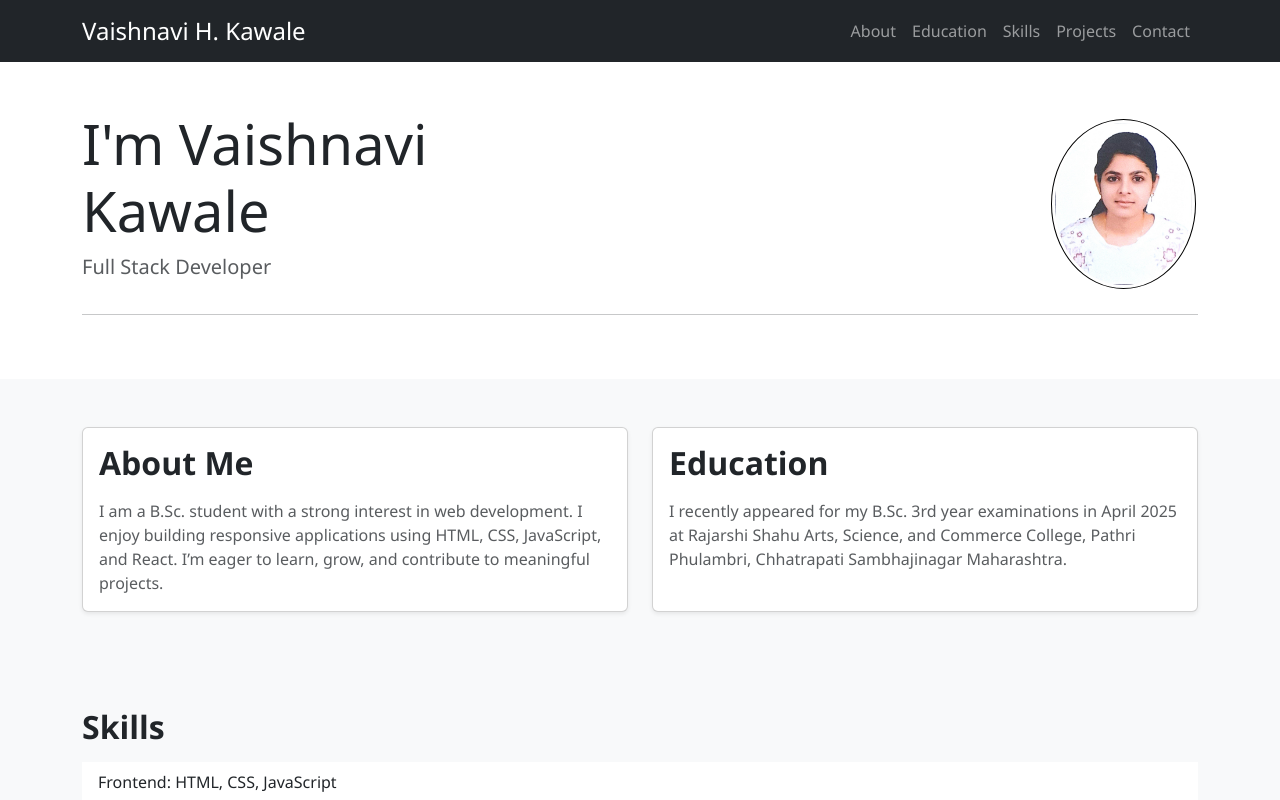
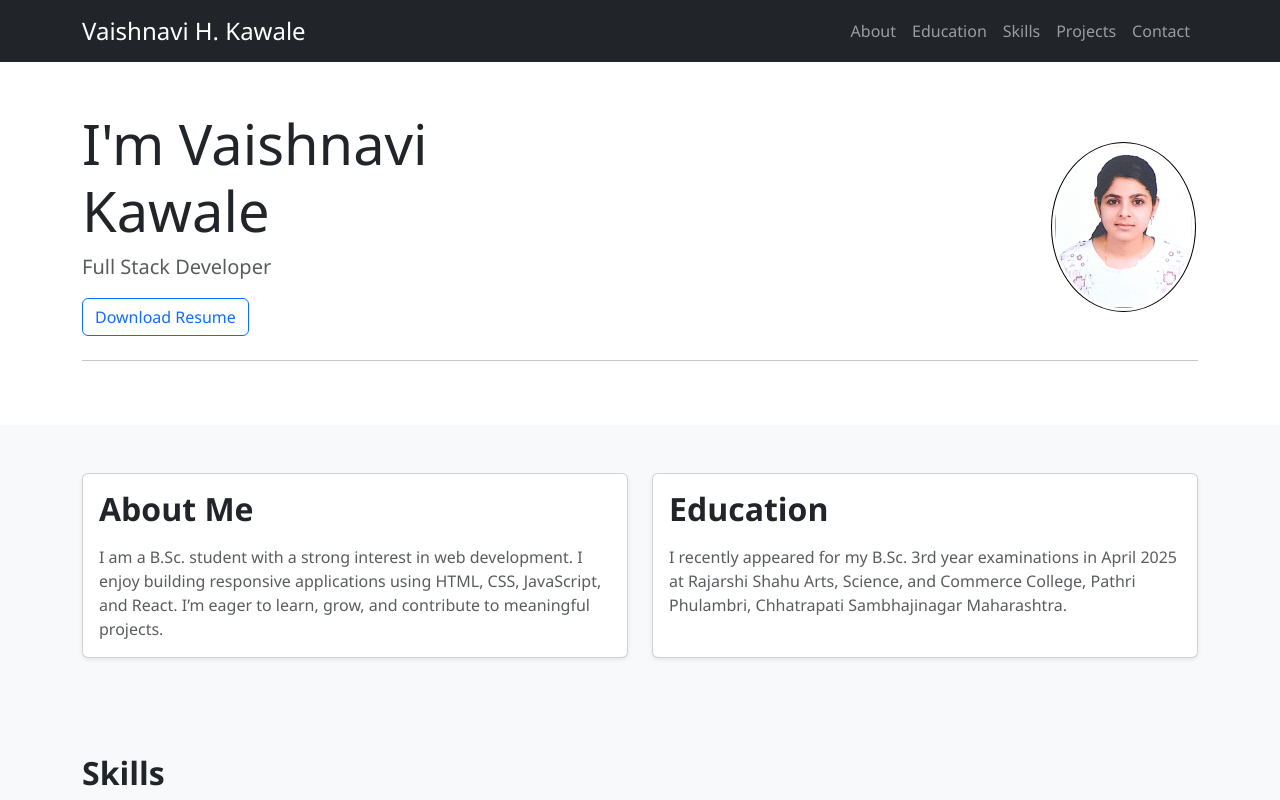
Before and after one commit to vais2004/vaishhh_kawale, a React (Create React App) app: page / in a window 1280 px wide. Shown: the top 800 px of the page. Built offline with nearby package versions, Linux system fonts and the light colour scheme.

Commit message:
update feat: download resume button

```diff
--- a/src/App.js
+++ b/src/App.js
@@ -56,6 +56,13 @@ export default function App() {
             <div className="col-md-6 order-md-1 text-center text-md-start">
               <h1 className="display-4">I'm Vaishnavi Kawale</h1>
               <p className="lead text-muted">Full Stack Developer</p>
+              <a
+                href={`${process.env.PUBLIC_URL}/assets/Vaishnavi_Kawale_Resume.pdf`}
+                download="Vaishnavi_Kawale_Resume.pdf"
+                className="btn btn-outline-primary mb-2"
+              >
+                Download Resume
+              </a>
             </div>
             <div className="col-md-6 order-md-2 d-flex justify-content-center justify-content-md-end">
               <div className="hero-img">
```
Also changed, not shown: 1 other file (tests, documents, lock files or other folders).
